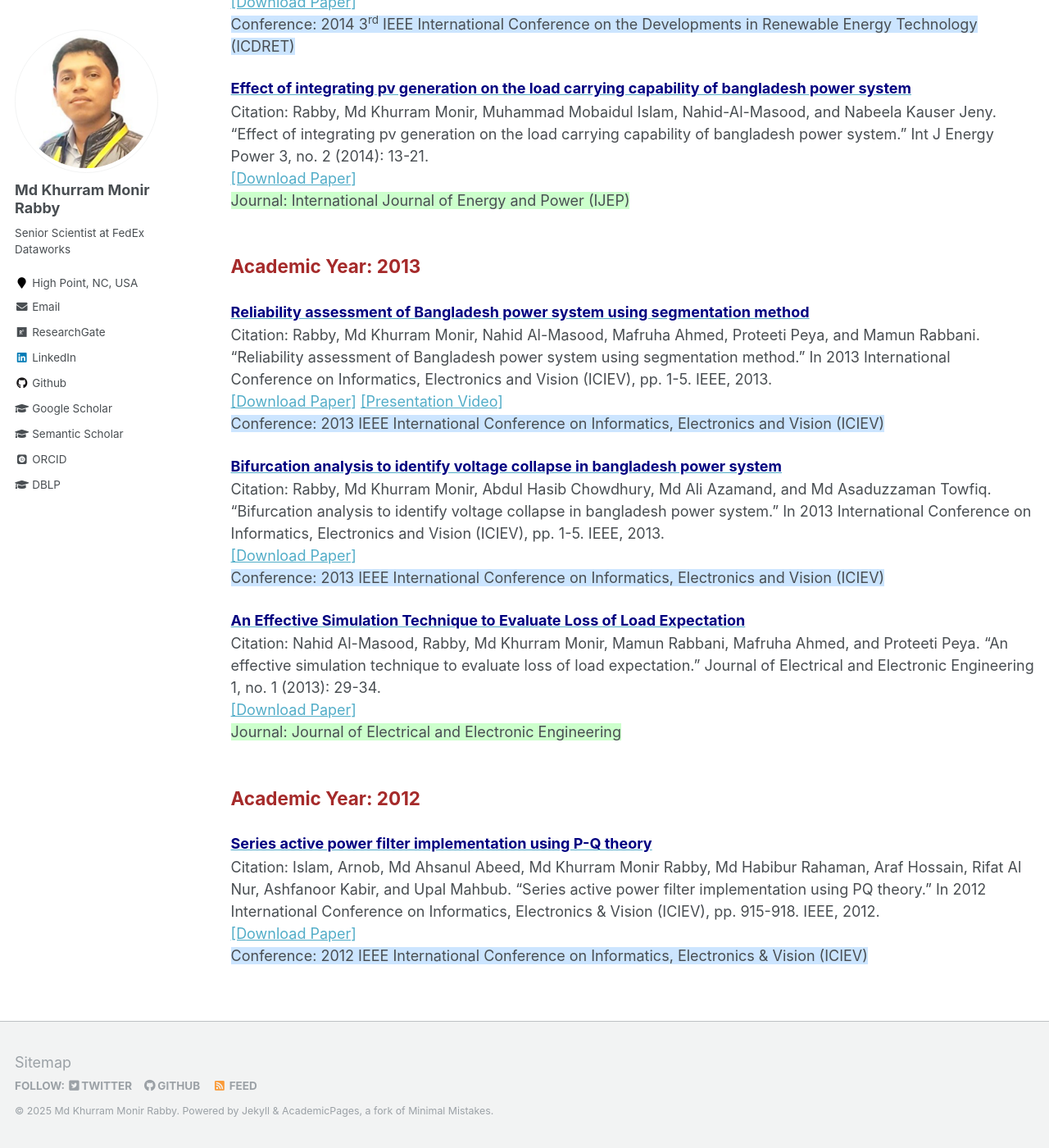
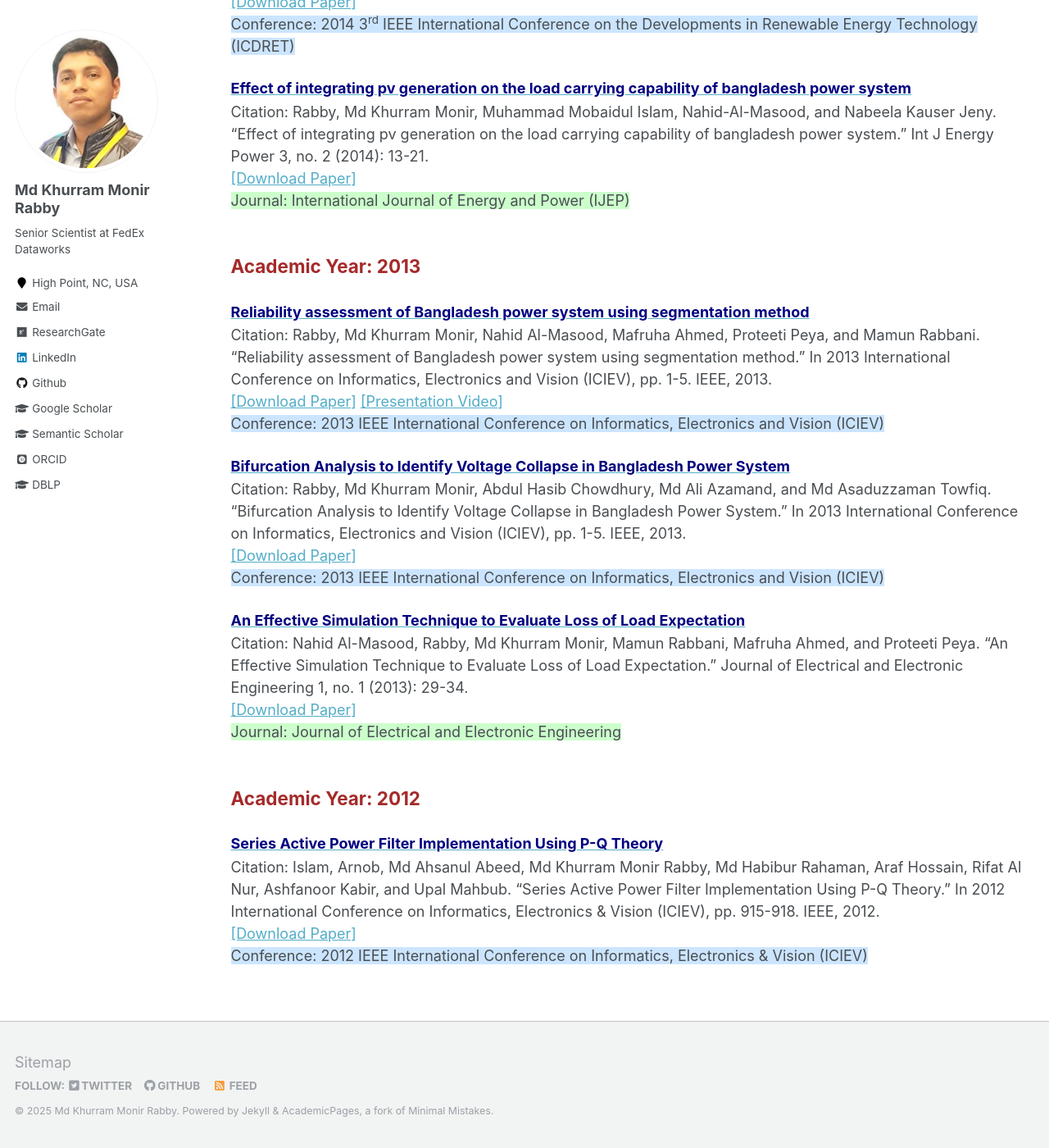
Before and after one commit to mkmrabby/mkmrabby.github.io, a Jekyll site: the page built from _pages/publications_lists.md, in a window 1280 px wide and 1400 px high, scrolled down 5300 px. Shown: the whole window at 82% size. Built offline with Jekyll 4.4.1, drawn with Linux system fonts in a browser that asks for light colours; some web fonts are replaced.

Commit message:
Update publications_lists.md

```diff
--- a/_pages/publications_lists.md
+++ b/_pages/publications_lists.md
@@ -204,14 +204,14 @@ Citation:  Rabby, Md Khurram Monir, Nahid Al-Masood, Mafruha Ahmed, Proteeti Pey
 <span style="background-color:#cce5ff; font-size:1em;">Conference: 2013 IEEE International Conference on Informatics, Electronics and Vision (ICIEV)</span>
 <br/>
 
-<span style="color:black; font-size:1.1em"><b><a href="https://ieeexplore.ieee.org/abstract/document/6572615" target="_blank"><font color="Navy" size="4">Bifurcation analysis to identify voltage collapse in bangladesh power system</font></a></b></span><br/>
-Citation: Rabby, Md Khurram Monir, Abdul Hasib Chowdhury, Md Ali Azamand, and Md Asaduzzaman Towfiq. "Bifurcation analysis to identify voltage collapse in bangladesh power system." In 2013 International Conference on Informatics, Electronics and Vision (ICIEV), pp. 1-5. IEEE, 2013.<br/>
+<span style="color:black; font-size:1.1em"><b><a href="https://ieeexplore.ieee.org/abstract/document/6572615" target="_blank"><font color="Navy" size="4">Bifurcation Analysis to Identify Voltage Collapse in Bangladesh Power System</font></a></b></span><br/>
+Citation: Rabby, Md Khurram Monir, Abdul Hasib Chowdhury, Md Ali Azamand, and Md Asaduzzaman Towfiq. "Bifurcation Analysis to Identify Voltage Collapse in Bangladesh Power System." In 2013 International Conference on Informatics, Electronics and Vision (ICIEV), pp. 1-5. IEEE, 2013.<br/>
 <a href="https://ieeexplore.ieee.org/abstract/document/6572615" target="_blank">[Download Paper]</a> <br/>
 <span style="background-color:#cce5ff; font-size:1em;">Conference: 2013 IEEE International Conference on Informatics, Electronics and Vision (ICIEV)</span>
 <br/>
 
 <span style="color:black; font-size:1.1em"><b><a href="http://www.jeeeng.org/article/10.11648/j.jeee.20130101.13" target="_blank"><font color="Navy" size="4">An Effective Simulation Technique to Evaluate Loss of Load Expectation</font></a></b></span><br/>
-Citation:  Nahid Al-Masood, Rabby, Md Khurram Monir, Mamun Rabbani, Mafruha Ahmed, and Proteeti Peya. "An effective simulation technique to evaluate loss of load expectation." Journal of Electrical and Electronic Engineering 1, no. 1 (2013): 29-34.<br/>
+Citation:  Nahid Al-Masood, Rabby, Md Khurram Monir, Mamun Rabbani, Mafruha Ahmed, and Proteeti Peya. "An Effective Simulation Technique to Evaluate Loss of Load Expectation." Journal of Electrical and Electronic Engineering 1, no. 1 (2013): 29-34.<br/>
 <a href="http://www.jeeeng.org/article/10.11648/j.jeee.20130101.13" target="_blank">[Download Paper]</a> <br/>
 <span style="background-color:#ccffcc; font-size:1em;">Journal: Journal of Electrical and Electronic Engineering</span>
 <br/>
@@ -220,8 +220,8 @@ Citation:  Nahid Al-Masood, Rabby, Md Khurram Monir, Mamun Rabbani, Mafruha Ahme
 <span style="font-size:1.25em; color:brown;"><b>Academic Year: 2012</b></span>
 <br/>
 
-<span style="color:black; font-size:1.1em"><b><a href="https://ieeexplore.ieee.org/abstract/document/6317511" target="_blank"><font color="Navy" size="4">Series active power filter implementation using P-Q theory</font></a></b></span><br/>
-Citation: Islam, Arnob, Md Ahsanul Abeed, Md Khurram Monir Rabby, Md Habibur Rahaman, Araf Hossain, Rifat Al Nur, Ashfanoor Kabir, and Upal Mahbub. "Series active power filter implementation using PQ theory." In 2012 International Conference on Informatics, Electronics & Vision (ICIEV), pp. 915-918. IEEE, 2012.<br/>
+<span style="color:black; font-size:1.1em"><b><a href="https://ieeexplore.ieee.org/abstract/document/6317511" target="_blank"><font color="Navy" size="4">Series Active Power Filter Implementation Using P-Q Theory</font></a></b></span><br/>
+Citation: Islam, Arnob, Md Ahsanul Abeed, Md Khurram Monir Rabby, Md Habibur Rahaman, Araf Hossain, Rifat Al Nur, Ashfanoor Kabir, and Upal Mahbub. "Series Active Power Filter Implementation Using P-Q Theory." In 2012 International Conference on Informatics, Electronics & Vision (ICIEV), pp. 915-918. IEEE, 2012.<br/>
 <a href="https://ieeexplore.ieee.org/abstract/document/6317511" target="_blank">[Download Paper]</a> <br/>
 <span style="background-color:#cce5ff; font-size:1em;">Conference: 2012 IEEE International Conference on Informatics, Electronics & Vision (ICIEV)</span>
 <br/>
```
